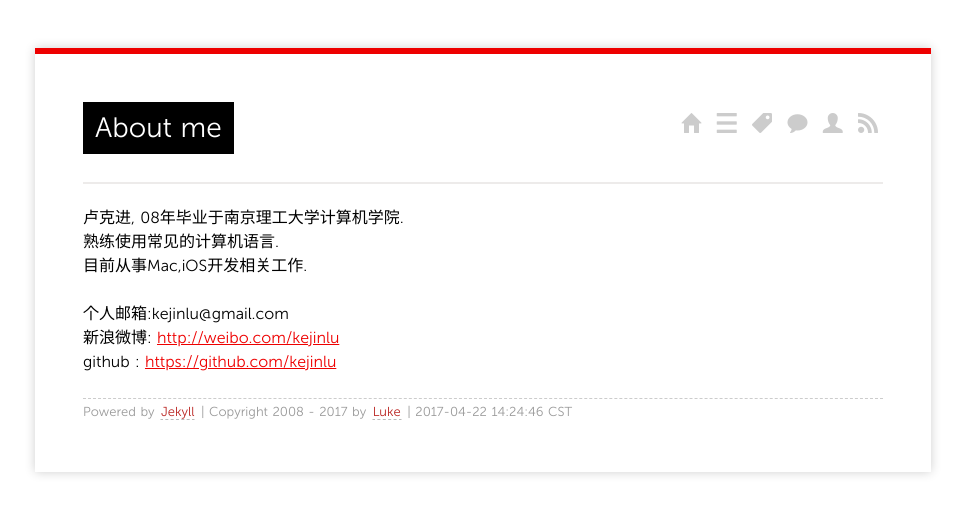
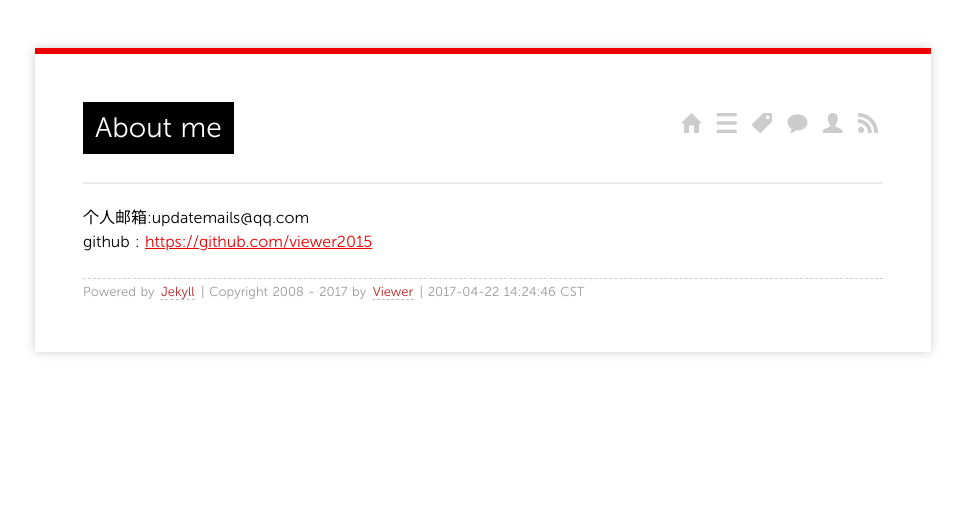
Before and after one commit to viewer010/viewer2015.github.com, a Jekyll site: the page built from about/index.md, in a window 1280 px wide. Shown: the top 514 px of the page, without its empty margins (157-1122 px from the left). Built offline with Jekyll 4.4.1, drawn with Linux system fonts in a browser that asks for light colours; comment, search, counter and statistics services are not loaded.

Commit message:
change name

```diff
--- a/_layouts/default.html
+++ b/_layouts/default.html
@@ -58,7 +58,7 @@
       </div>
 
     <footer>
-        <p><small>Powered by <a href="https://github.com/mojombo/jekyll">Jekyll</a> | Copyright 2008 - {{site.time | date:"%Y"}} by <a href="http://geeklu.com/about/">Luke</a> | <span class="label label-info">{{site.time | date:"%Y-%m-%d %H:%M:%S %Z"}}</span></small></p>
+        <p><small>Powered by <a href="https://github.com/mojombo/jekyll">Jekyll</a> | Copyright 2008 - {{site.time | date:"%Y"}} by <a href="https://viewer2015.github.io/">Viewer</a> | <span class="label label-info">{{site.time | date:"%Y-%m-%d %H:%M:%S %Z"}}</span></small></p>
     </footer>
 
     </div>
--- a/_layouts/post.html
+++ b/_layouts/post.html
@@ -7,7 +7,7 @@
 </section>
 <section class="meta">
 <span class="author">
-  <a href="http://geeklu.com">{{ site.author }}</a>
+  <a href="https://viewer2015.github.io/">{{ site.author }}</a>
 </span>
 <span class="time">
   /
--- a/about/index.md
+++ b/about/index.md
@@ -4,10 +4,6 @@
 comments: yes
 ---
 
-卢克进, 08年毕业于南京理工大学计算机学院.
-熟练使用常见的计算机语言.
-目前从事Mac,iOS开发相关工作.
 
-个人邮箱:kejinlu@gmail.com
-新浪微博: [http://weibo.com/kejinlu](http://weibo.com/kejinlu)
-github : [https://github.com/kejinlu](https://github.com/kejinlu)
+个人邮箱:updatemails@qq.com
+github : [https://github.com/viewer2015](https://viewer2015.github.io)
--- a/bdsitemap.txt
+++ /dev/null
@@ -1 +0,0 @@
-w0OfE5uOgBI0aE6f
--- a/feed/index.html
+++ b/feed/index.html
@@ -8,9 +8,9 @@
   <channel>
     <title>{{ site.author }}</title>
     <link href="{{ site.url }}/feed/" rel="self" />
-    <link href="http://geeklu.com" />
+    <link href="https://viewer2015.github.io/" />
     <lastBuildDate>{{ site.time | date_to_xmlschema }}</lastBuildDate>
-    <webMaster>kejinlu@gmail.com</webMaster>
+    <webMaster>updatemails@qq.com</webMaster>
     {% for post in site.posts limit:10 %}
     <item>
       <title>{{ post.title | xml_escape }}</title>
```
Also changed, not shown: _posts/2017/2017-04-22-配置本地markdown环境.md (+2 -2 lines), README.md.
